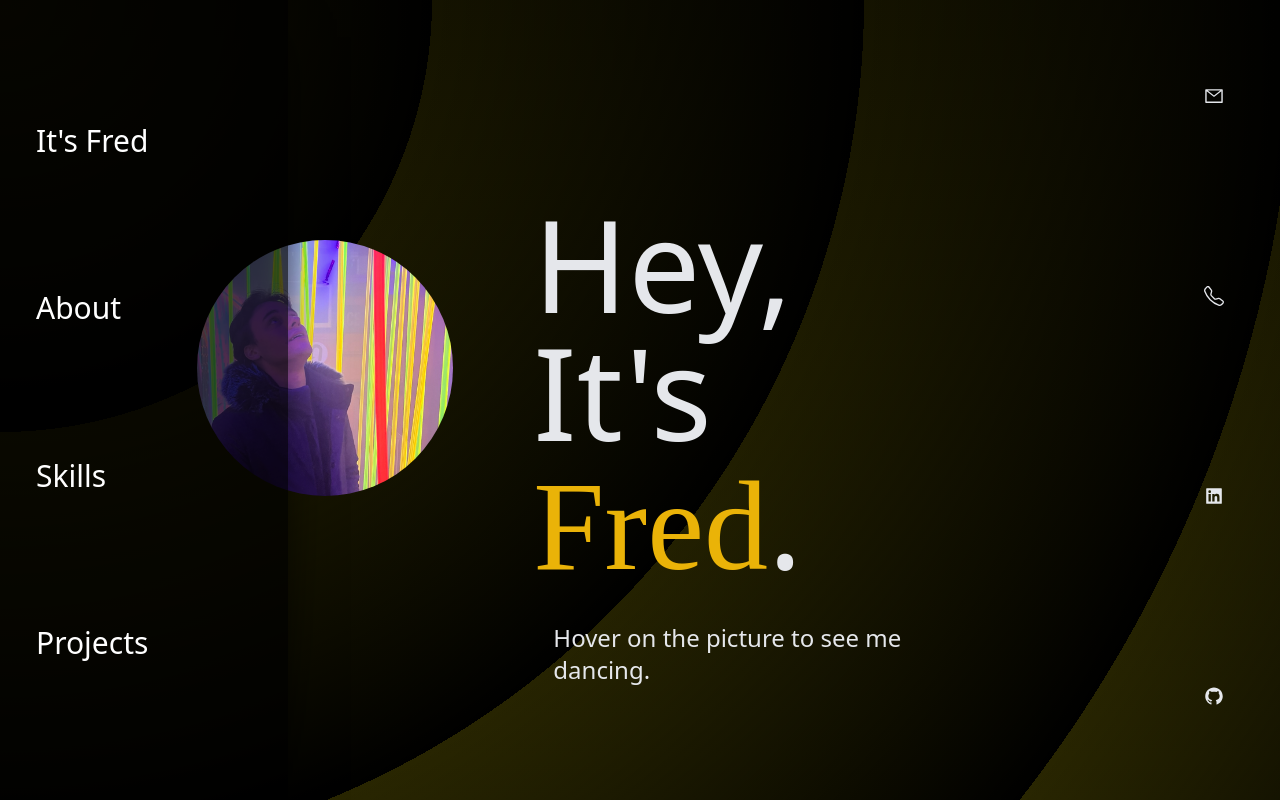
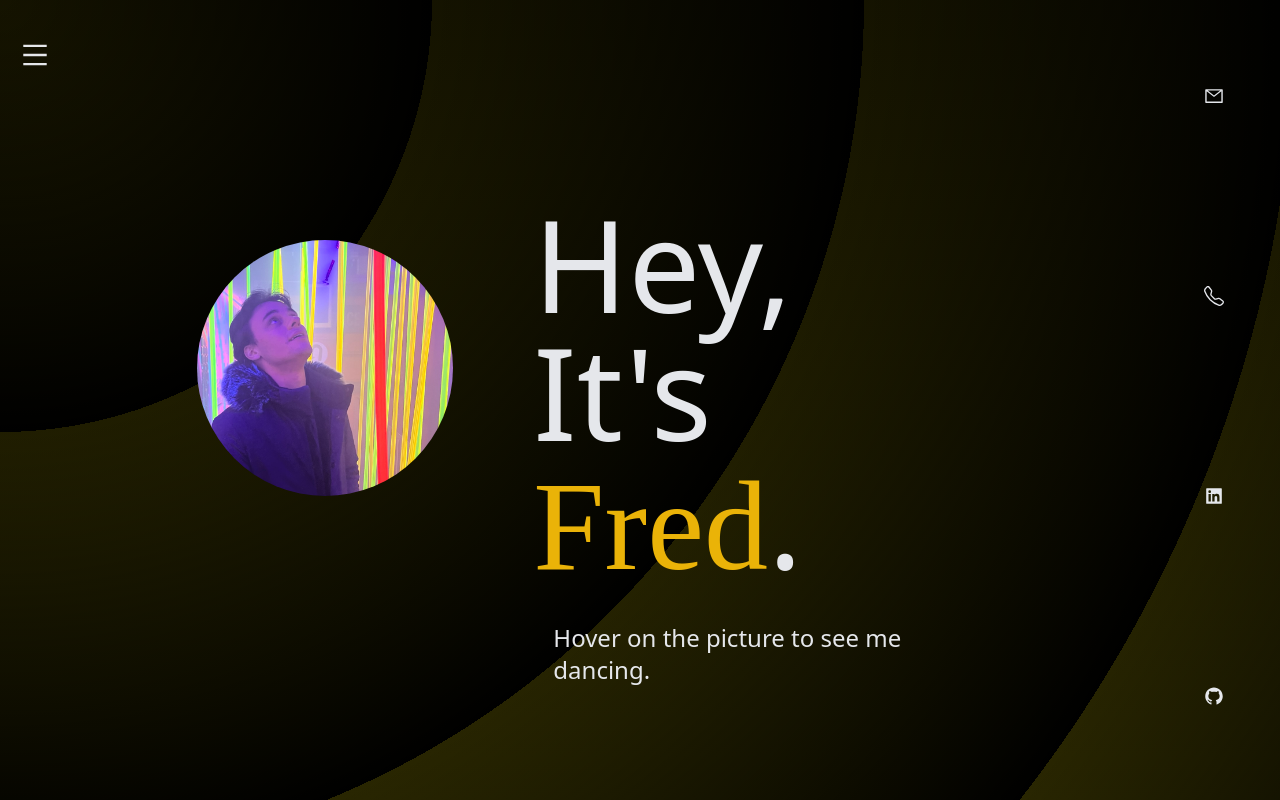
Before and after one commit to Romanief/itsFred, a Next.js app: page / in a window 1280 px wide. Built offline with nearby package versions, Linux system fonts and the light colour scheme.

Commit message:
Substitute navbar hover with onclick

```diff
--- a/src/components/Carousel.tsx
+++ b/src/components/Carousel.tsx
@@ -8,8 +8,8 @@ function Carousel({ images }: { images: Array<string> }) {
       <BsArrowLeft
         className={
           count == 0
-            ? "shrink-0 mx-5 my-auto hover:text-yellow-600 opacity-0"
-            : "shrink-0 mx-5 my-auto hover:text-yellow-600"
+            ? "shrink-0 cursor-pointer mx-5 my-auto hover:text-yellow-600 opacity-0"
+            : "shrink-0 cursor-pointer mx-5 my-auto hover:text-yellow-600"
         }
         onClick={() => {
           if (count > 0) {
@@ -21,8 +21,8 @@ function Carousel({ images }: { images: Array<string> }) {
       <BsArrowRight
         className={
           count == images.length - 1
-            ? "shrink-0 mx-5 my-auto hover:text-yellow-600 opacity-0"
-            : "shrink-0 mx-5 my-auto hover:text-yellow-600"
+            ? "shrink-0 cursor-pointer mx-5 my-auto hover:text-yellow-600 opacity-0"
+            : "shrink-0 cursor-pointer mx-5 my-auto hover:text-yellow-600"
         }
         onClick={() => {
           if (count < images.length - 1) {
--- a/src/components/Navbar.tsx
+++ b/src/components/Navbar.tsx
@@ -1,5 +1,5 @@
 import React from "react"
-import { MdMenuBook } from "react-icons/md"
+import { AiOutlineMenu, AiOutlineClose } from "react-icons/ai"
 
 function Navbar({
   menuArray,
@@ -9,20 +9,24 @@ function Navbar({
   reference: React.RefObject<HTMLElement>
 }) {
   return (
-    <div className="transition fixed h-screen w-72 -translate-x-60 hover:translate-x-0 hover:text-transparent z-20 sm:shadow-2xl shadow-none sm:shadow-black">
-      <div className="absolute w-full h-full z-2 bg-black/70 -translate-x-16 sm:-translate-x-0"></div>
-      <div className="w-full flex justify-end p-3 sm:ml-10 z-3">
-        <p className="sm:text-5xl text-3xl z-10">
-          <MdMenuBook />
-        </p>
-      </div>
-
-      <div className="flex flex-col h-full justify-evenly -translate-y-20 text-3xl pl-9 z-3">
+    <>
+      <div
+        id="navbar"
+        className="transition fixed h-screen w-72 -translate-x-72 z-50 bg-black"
+      >
+        <div className="flex flex-col h-full justify-evenly -translate-y-20 text-3xl pl-9">
+          <AiOutlineClose
+            className=" md:translate-y-5 translate-x-40 cursor-pointer"
+            onClick={() => {
+              document.querySelector("#navbar")!.className =
+                "transition fixed h-screen w-72 -translate-x-72 z-50 bg-black"
+            }}
+          />
           {menuArray.map((x, i) => {
             return (
               <div
                 key={i}
-              className="text-white hover:text-yellow-500 hover:font-bold"
+                className="text-white hover:text-yellow-500 hover:font-bold cursor-pointer"
                 onClick={() => {
                   reference.current?.scrollTo({
                     top: window.innerHeight * i,
@@ -36,7 +40,21 @@ function Navbar({
           })}
         </div>
       </div>
+      <AiOutlineMenu
+        className="text-3xl fixed md:top-10 top-5 left-5 hover:cursor-pointer z-40"
+        onClick={() => {
+          console.log("click")
+          document.querySelector("#navbar")!.className =
+            "transition fixed h-screen w-72 translate-x-0 z-50 bg-black"
+        }}
+      />
+    </>
   )
 }
 
 export default Navbar
+
+/*
+
+
+      */
```
Lines whose indentation alone changed are shown as unchanged.
